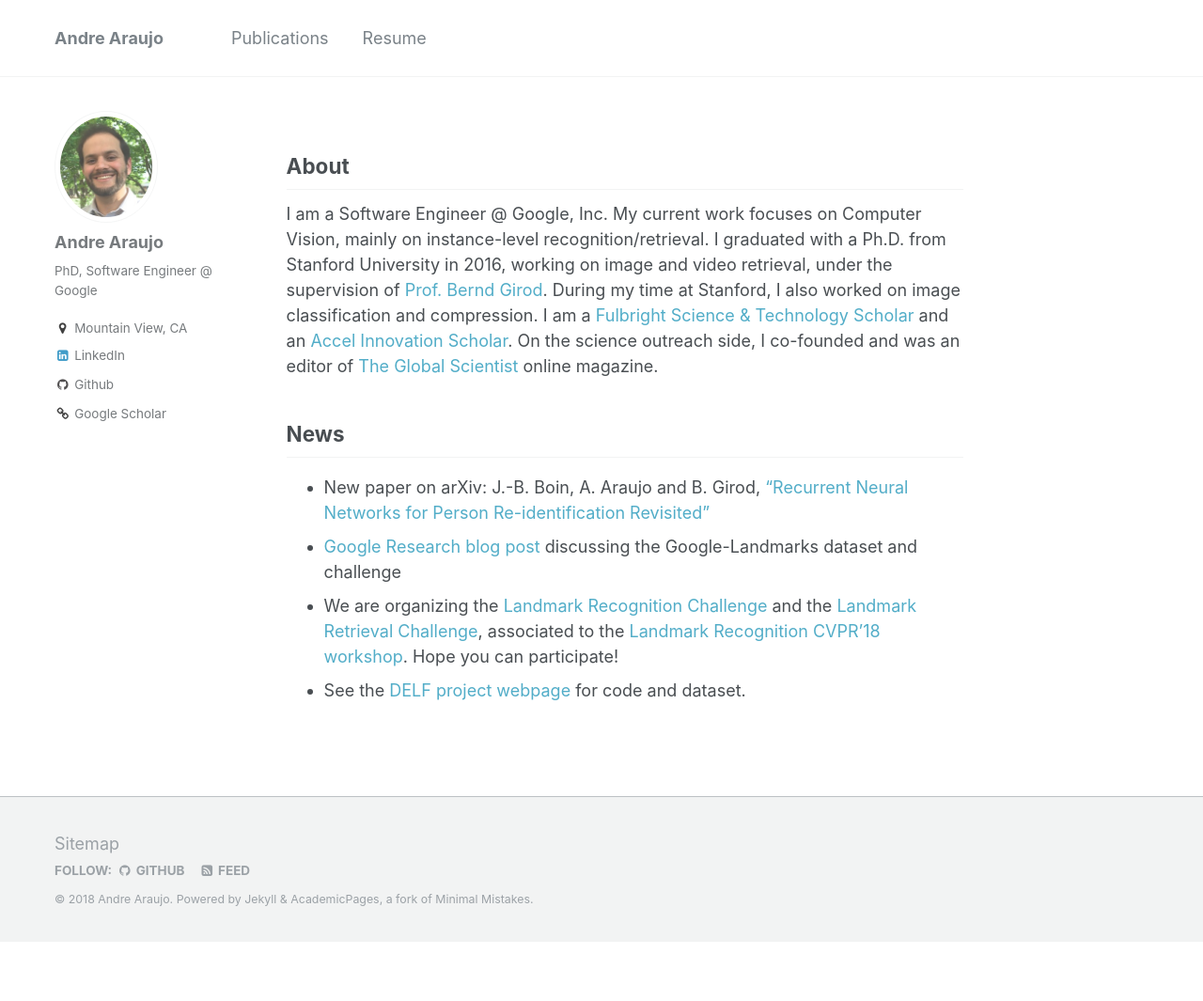
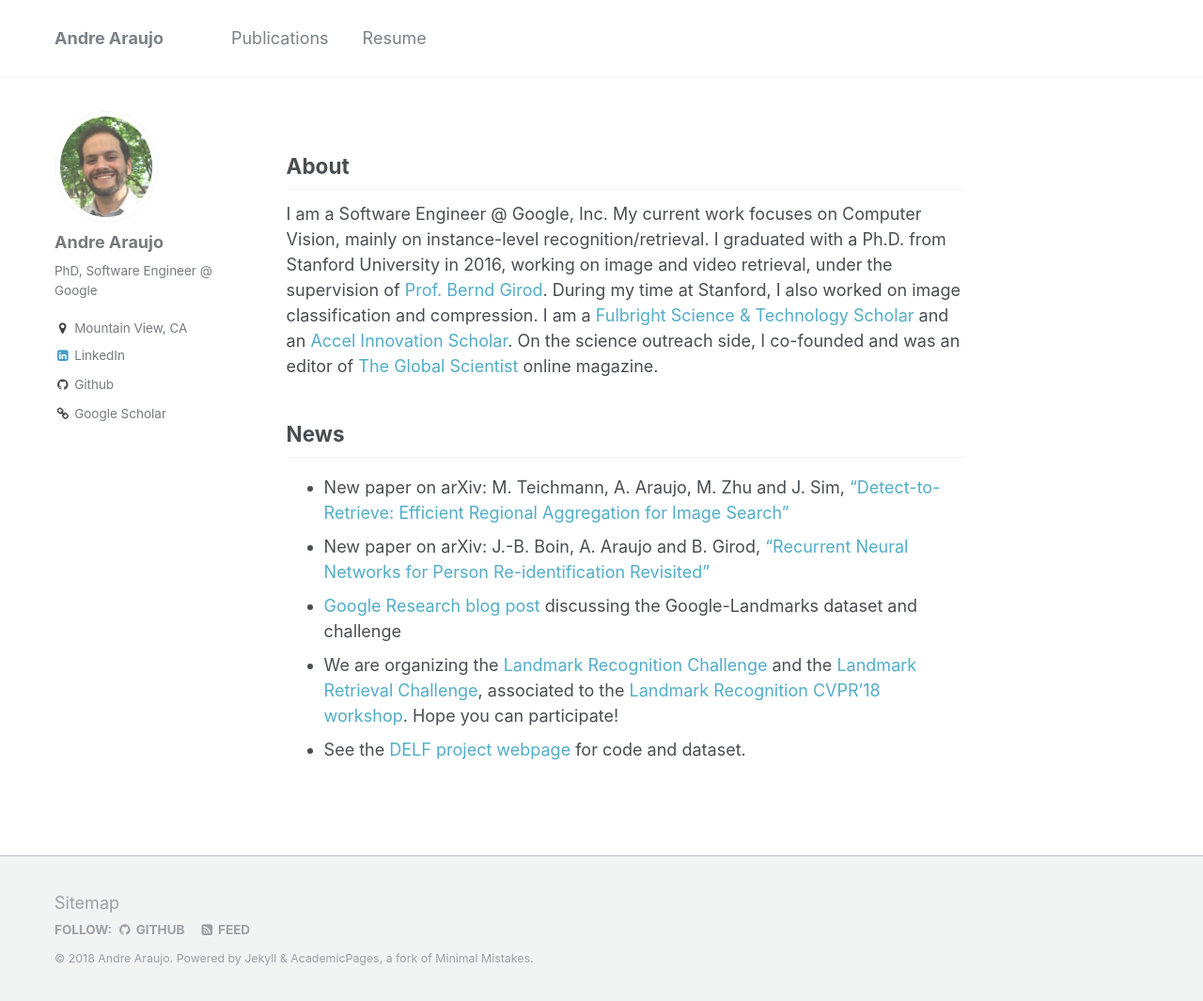
Before and after one commit to andrefaraujo/andrefaraujo.github.io, a Jekyll site: the page built from _pages/about.md, in a window 1280 px wide and 1065 px high. Shown: the whole window at 94% size. Built offline with Jekyll 4.4.1, drawn with Linux system fonts in a browser that asks for light colours.

```diff
--- a/_pages/about.md
+++ b/_pages/about.md
@@ -20,6 +20,7 @@ On the science outreach side, I co-founded and was an editor of [The Global Scie
 
 ## News
 
+* New paper on arXiv: M. Teichmann, A. Araujo, M. Zhu and J. Sim, ["Detect-to-Retrieve: Efficient Regional Aggregation for Image Search"](https://arxiv.org/abs/1812.01584)
 * New paper on arXiv: J.-B. Boin, A. Araujo and B. Girod, ["Recurrent Neural Networks for Person Re-identification Revisited"](https://arxiv.org/abs/1804.03281)
 * [Google Research blog post](https://research.googleblog.com/2018/03/google-landmarks-new-dataset-and.html) discussing the Google-Landmarks dataset and challenge
 * We are organizing the [Landmark Recognition Challenge](https://www.kaggle.com/c/landmark-recognition-challenge) and the [Landmark Retrieval Challenge](https://www.kaggle.com/c/landmark-retrieval-challenge), associated to the [Landmark Recognition CVPR'18 workshop](https://landmarkscvprw18.github.io). Hope you can participate!
```
Also changed, not shown: _publications/2018-12-05-d2r.md (added, +9 -0 lines).
